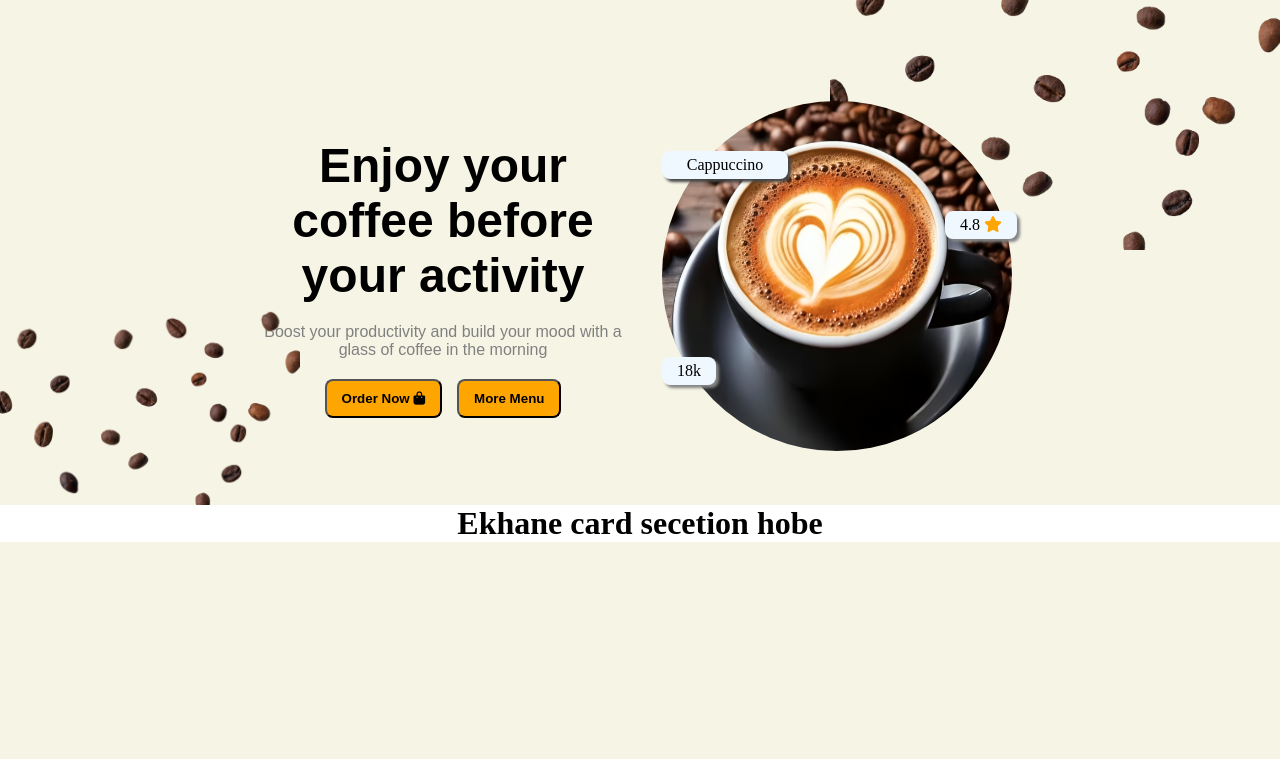
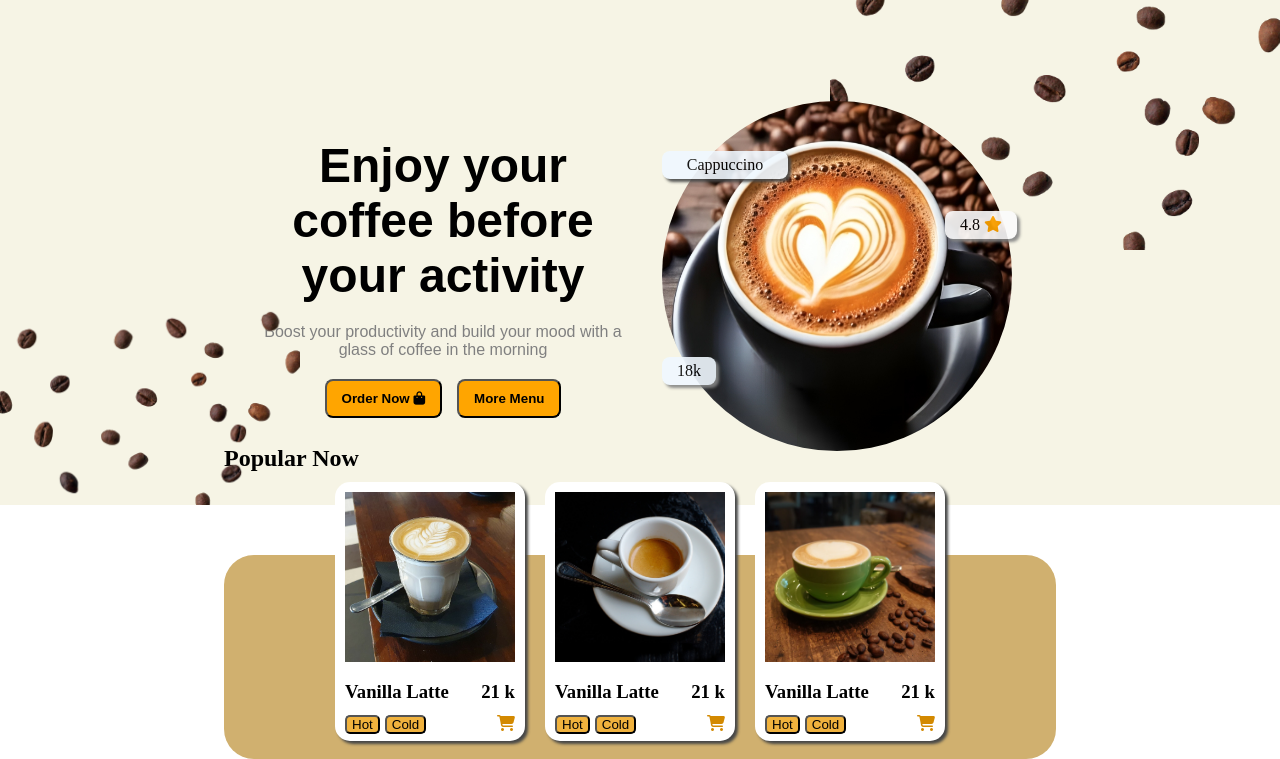
Before and after one commit to AkashSaha01/CafeStreet, a plain HTML site: page index.html in a window 1280 px wide. Shown: the part 50-809 px from the top of the page. Drawn offline with Linux system fonts and the light colour scheme.

Commit message:
Cafestreet task finish

```diff
--- a/index.html
+++ b/index.html
@@ -102,7 +102,65 @@
 
   <div class="card-section">
 
-    <h1>Ekhane card secetion hobe</h1>
+    <div class="card-block">
+      <div class="card-to-drag">
+  <div class="card-headline">
+    <h2>Popular Now</h2>
   </div>
+    <div class="background-card">
+      <div class="card">
+<div class="top1">
+<img id="img1" src="./images/Caffe_Latte_at_Pulse_Cafe.jpg">
+</div>
+<div class="top2">
+<h3>Vanilla Latte</h3>
+<h3>21 k</h3>
+</div>
+<div class="top3">
+  <div class="top3-button">
+    <button>Hot</button>
+    <button>Cold</button>
+  </div>
+  <div class="top3-cart"><i class="fa-solid fa-cart-shopping"></i></div>
+</div>
+      </div>
+      <div class="card">
+        <div class="top1">
+<img id="img2"src="./images/esspresso.jpeg">
+        </div>
+        <div class="top2">
+          <h3>Vanilla Latte</h3>
+          <h3>21 k</h3>
+        </div>
+        <div class="top3">
+          <div class="top3-button">
+            <button>Hot</button>
+            <button>Cold</button>
+          </div>
+          <div class="top3-cart"><i class="fa-solid fa-cart-shopping"></i></div>
+        </div>
+      </div>
+      <div class="card">
+        <div class="top1">
+<img id="img3" src="./images/hazelnutlatte.png">
+        </div>
+        <div class="top2">
+          <h3>Vanilla Latte</h3>
+          <h3>21 k</h3>
+        </div>
+        <div class="top3">
+          <div class="top3-button">
+            <button>Hot</button>
+            <button>Cold</button>
+          </div>
+          <div class="top3-cart"><i class="fa-solid fa-cart-shopping"></i></div>
+        </div>
+      </div>
+    </div>
+  </div>
+  <br>
+
+</div>
+</div>
   </body>
 </html>
--- a/styles/style.css
+++ b/styles/style.css
@@ -156,10 +156,7 @@ header {
   padding: 50px 5px;
   position: relative;
 }
-.card-section {
-  width: 100%;
-  background-color: white;
-}
+
 .positon-background-coffee {
   position: relative;
 }
@@ -185,15 +182,17 @@ header {
   padding: 5px 10px;
   box-shadow: 3px 3px 3px rgb(132, 133, 133);
   border-radius: 8px;
+  opacity: 0.9;
 }
 #review {
   position: absolute;
   top: 160px;
   right: 0;
   width: 20%;
-  background-color: aliceblue;
+  background-color: rgb(251, 251, 251);
   padding: 5px 10px;
   box-shadow: 3px 3px 3px rgb(132, 133, 133);
+  opacity: 0.9;
   border-radius: 8px;
 }
 #cappuccino {
@@ -204,8 +203,75 @@ header {
   background-color: aliceblue;
   padding: 5px 10px;
   box-shadow: 3px 3px 3px rgb(70, 71, 71);
+  opacity: 0.9;
   border-radius: 8px;
 }
 #star {
   color: orange;
 }
+
+.card-headline {
+  padding: 10px 0px;
+  text-align: left;
+}
+.card-section {
+  padding-top: 50px;
+  width: 100%;
+  background-color: white;
+  display: flex;
+  justify-content: center;
+}
+.card-block {
+  width: 65%;
+  background-color: rgb(208, 176, 111);
+  display: flex;
+  justify-content: center;
+  flex-direction: column;
+  border-radius: 30px;
+}
+.background-card {
+  display: flex;
+  justify-content: center;
+  gap: 20px;
+}
+.card {
+  border-radius: 15px;
+  background-color: white;
+  display: flex;
+  flex-direction: column;
+  gap: 5px;
+  box-shadow: 3px 3px 3px rgb(70, 71, 71);
+}
+.top1 img {
+  padding: 10px 10px;
+  height: 190px;
+  width: 190px;
+}
+.top2 {
+  padding: 0 10px;
+  display: flex;
+  justify-content: space-between;
+}
+.top3 {
+  padding: 2px 10px;
+  display: flex;
+  justify-content: space-between;
+}
+.top3-button {
+  padding: 5px 0px;
+  display: flex;
+  justify-content: space-between;
+  gap: 5px;
+}
+.top3-button button {
+  padding: 0px 5px;
+  background-color: rgb(240, 178, 62);
+  border-radius: 5px;
+}
+.top3-cart {
+  padding: 5px 0px;
+  color: rgb(211, 137, 0);
+}
+.card-to-drag {
+  margin-top: -120px;
+}
```
Also changed, not shown: images/Caffe_Latte_at_Pulse_Cafe.jpg (added), images/esspresso.jpeg (added), images/hazelnutlatte.png (added).
